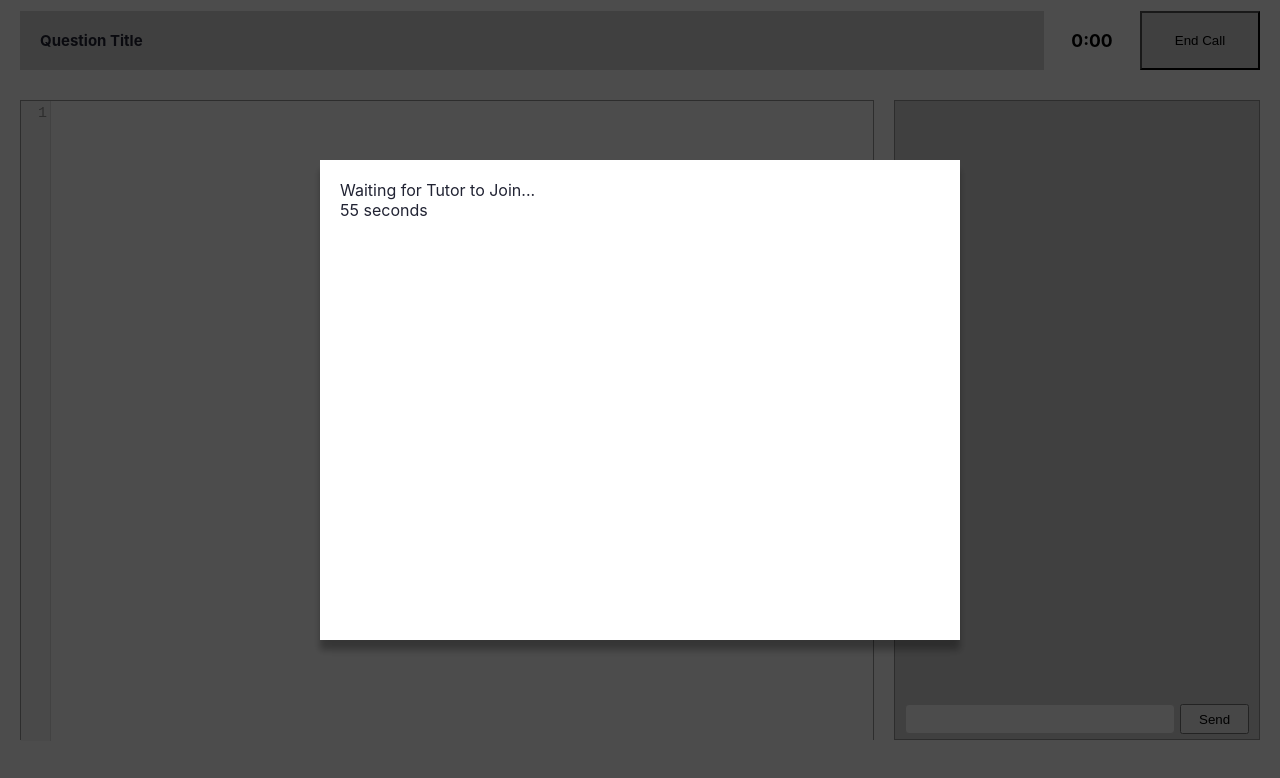
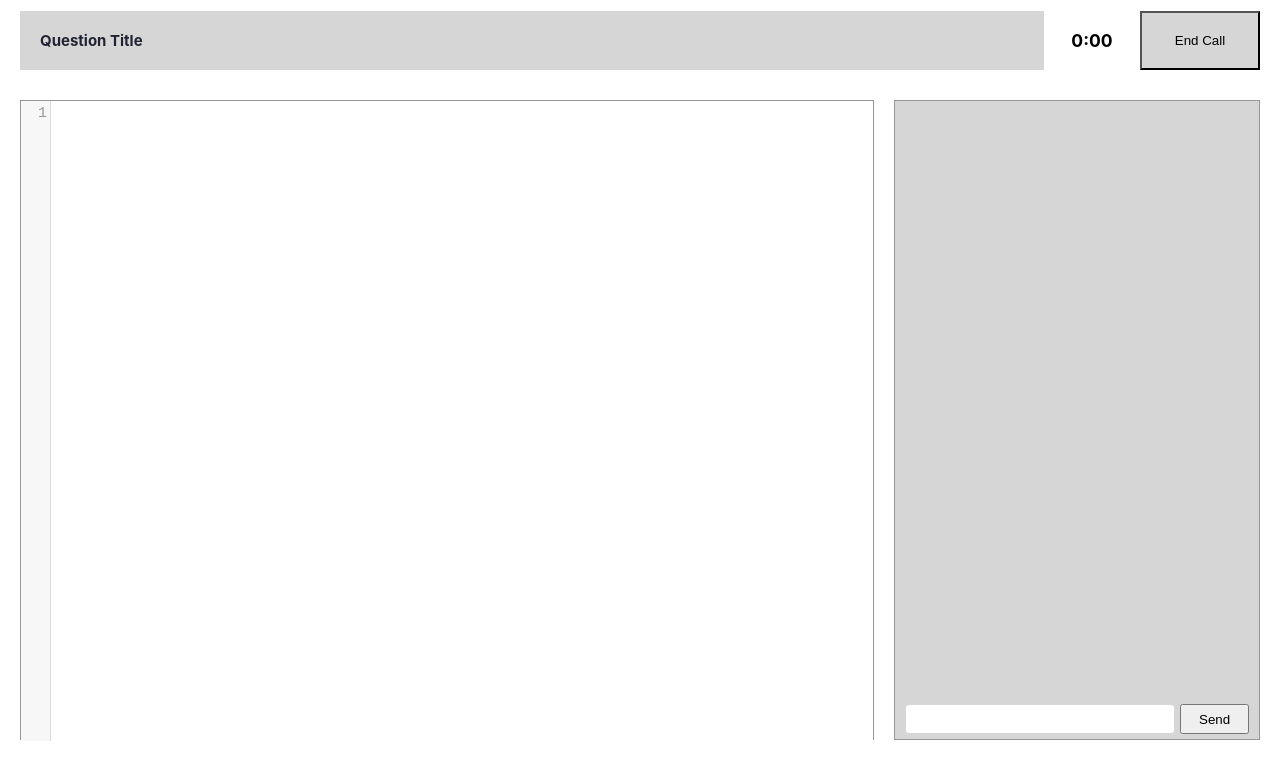
Before and after one commit to js-questions/jsquestions-client, a React (Create React App) app: page /chat in a window 1280 px wide. Shown: the top 778 px of the page. Built offline with nearby package versions, Linux system fonts and the light colour scheme; no server answers.

Commit message:
overlay timer is back

```diff
--- a/src/components/chat/chat.js
+++ b/src/components/chat/chat.js
@@ -124,13 +124,6 @@ class Chat extends React.Component {
     // console.log('endPosition ', endPosition)
   }
 
-
-  toggleOverlay = () => {
-    if (!this.state.tutorJoined) {
-      return <Overlay closeOverlay={() => this.props.history.goBack()}/>
-    }
-  }
-
   renderOverlay = () => {
     if (this.state.tutorOrLearner === 'learner' && !this.state.tutorJoined) {
       return <Overlay closeOverlay={(counter) => {
@@ -191,8 +184,6 @@ class Chat extends React.Component {
     return(
       <div className="chat-component">
 
-        {this.toggleOverlay()}
-
         {this.state.tutorJoined ? null : this.renderOverlay()}
 
         <div className="chat-header">
```
